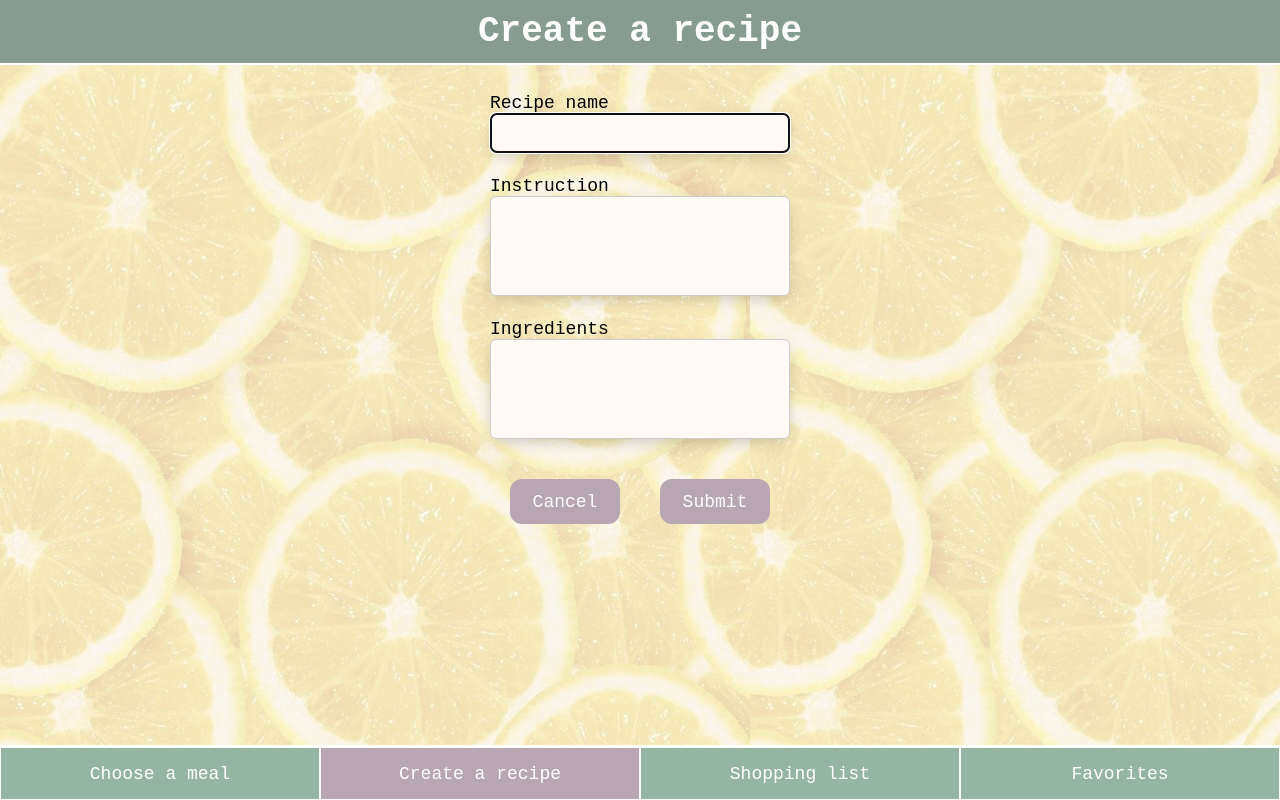
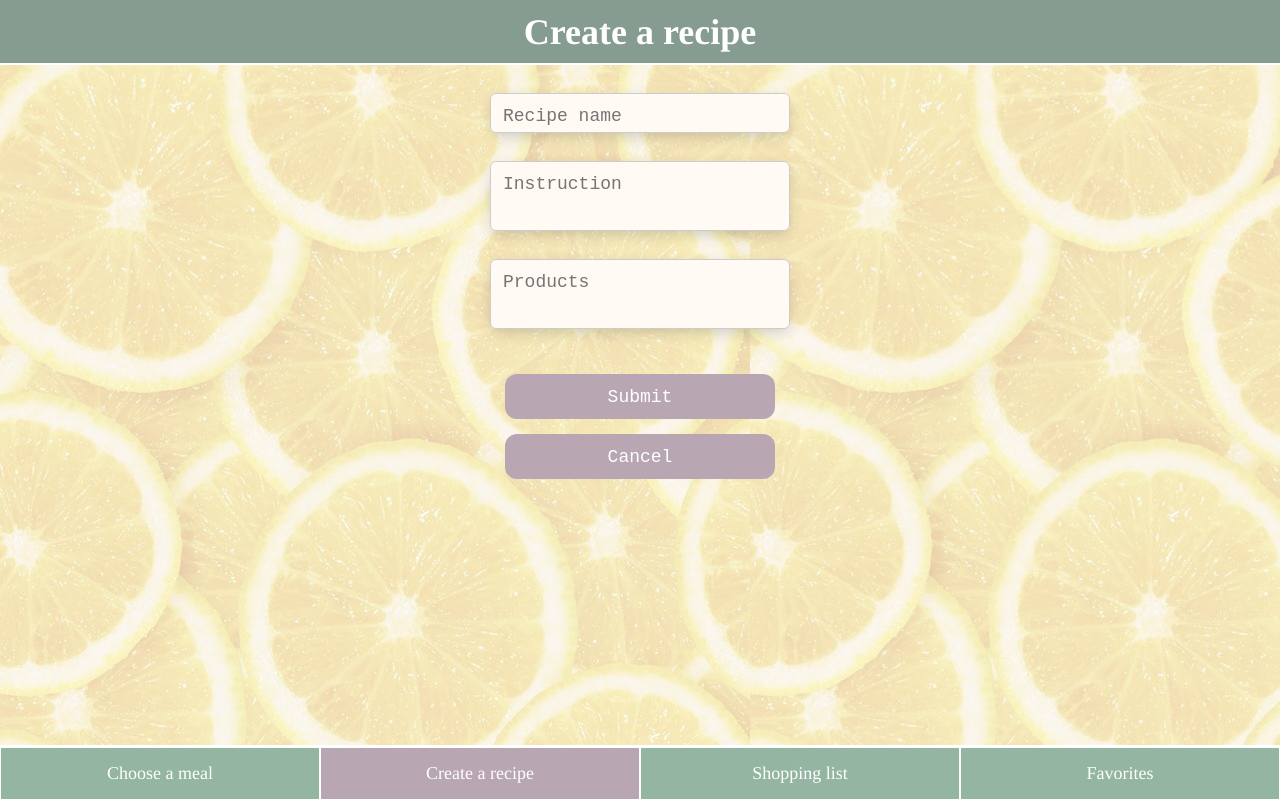
Before and after one commit to nicolefrydrych/capstone-project, a React (Create React App) app: page /createarecipe in a window 1280 px wide. Built offline with nearby package versions, Linux system fonts and the light colour scheme.

Commit message:
Save new recipes in fixed form

```diff
--- a/src/App.js
+++ b/src/App.js
@@ -4,7 +4,7 @@ import styled from 'styled-components'
 import Navigation from './common/Navigation'
 import CardList from './pages/CardList'
 import Favorites from './pages/Favorites'
-import Food from './pages/CreateRecipe'
+import CreateRecipe from './pages/CreateRecipe'
 import ShoppingList from './pages/ShoppingList'
 import recipesData from './recipes'
 import { getFromLocal, saveToLocal } from './common/services'
@@ -28,7 +28,7 @@ export default function App() {
               />
             </Route>
             <Route path="/createarecipe">
-              <Food addRecipe={addRecipe} />
+              <CreateRecipe addRecipe={addRecipe} />
             </Route>
             <Route path="/shoppinglist">
               <ShoppingList />
@@ -60,8 +60,21 @@ export default function App() {
       ...recipes.slice(index + 1),
     ])
   }
+
   function addRecipe(recipe) {
-    const newRecipe = [recipe, ...recipes]
+    const productsArray = recipe.products.split(', ')
+
+    const fullRecipe = {
+      ...recipe,
+      image: '',
+      isBookmarked: false,
+      id: Math.floor(Math.random() * 10000 + 55),
+      products: productsArray,
+    }
+
+    console.log(fullRecipe)
+
+    const newRecipe = [fullRecipe, ...recipes]
     setRecipes(newRecipe)
   }
 }
--- a/src/common/GlobalStyles.js
+++ b/src/common/GlobalStyles.js
@@ -26,6 +26,9 @@ body::after {
   position: absolute;
   z-index: -1;
 }
+
+
+*:focus {outline:none}
 `
 
 export default GlobalStyles
--- a/src/common/Navigation.js
+++ b/src/common/Navigation.js
@@ -26,6 +26,7 @@ const LinkStyled = styled(NavLink)`
   background: #93b5a1;
   color: white;
   border: 0.5px solid white;
+  font-family: 'times';
 
   &.active {
     background: #b8a6b3;
--- a/src/components/Card.js
+++ b/src/components/Card.js
@@ -21,20 +21,24 @@ export default function Card({
         onBookmarkClick={handleBookmarkClick}
         isBookmarked={isBookmarked}
       />
-      <h1>{name}</h1>
+      <h2>{name}</h2>
 
-      <ImageStyled src={image} />
+      <ImageStyled src={image || 'images/defaultImage.jpg'} />
 
       {on === false ? (
-        <InstructionStyled onClick={toggle}> show more</InstructionStyled>
+        <InstructionTextStyled onClick={toggle}>
+          show more
+        </InstructionTextStyled>
       ) : (
-        <InstructionStyled onClick={toggle}> show less</InstructionStyled>
+        <InstructionTextStyled onClick={toggle}>
+          show less
+        </InstructionTextStyled>
       )}
       {on && (
         <DivStyled>
           <p>{instruction}</p>
           <ProductListStyled>
-            Ingredients:
+            <InstructionStyled>Ingredients:</InstructionStyled>
             {products.map((product, index) => (
               <ProductListItemStyled key={index}>
                 {product}
@@ -51,8 +55,8 @@ const CardStyled = styled.section`
   position: relative;
   display: grid;
   gap: 8px;
-  background-image: linear-gradient(60deg, #fff3f2, white);
-  padding: 22px 20px 8px;
+  background-image: linear-gradient(60deg, #faf5ef, white);
+  padding: 22px 20px 16px;
   border-radius: 15px;
   box-shadow: 0 10px 10px #0002;
   width: 310px;
@@ -60,7 +64,7 @@ const CardStyled = styled.section`
 
 const ImageStyled = styled.img`
   height: 140px;
-  width: 245px;
+  width: 260px;
   border: 5px solid #f7f5e6;
 `
 const ProductListStyled = styled.ul`
@@ -74,7 +78,7 @@ const ProductListItemStyled = styled.li`
   margin-top: 3px;
 `
 
-const InstructionStyled = styled.h5`
+const InstructionTextStyled = styled.h5`
   width: 90px;
   height: 21px;
   margin-left: 5px;
@@ -84,3 +88,7 @@ const InstructionStyled = styled.h5`
 const DivStyled = styled.div`
   margin-left: 5px;
 `
+const InstructionStyled = styled.div`
+  font-weight: bold;
+  margin-top: 10px;
+`
--- a/src/components/Header.js
+++ b/src/components/Header.js
@@ -21,4 +21,5 @@ const HeaderStyled = styled.header`
   z-index: 1;
   width: 100%;
   margin-bottom: 20px;
+  font-family: 'times';
 `
--- a/src/pages/CreateRecipe.js
+++ b/src/pages/CreateRecipe.js
@@ -5,49 +5,48 @@ import styled from 'styled-components'
 
 export default function Fridge({ addRecipe }) {
   const { register, handleSubmit } = useForm({ mode: 'onChange' })
+
   return (
     <>
       <Header headerName="Create a recipe"></Header>
       <CardForm id="cardForm" onSubmit={handleSubmit(handleAdd)}>
         <LabelStyled htmlFor="name">
-          Recipe name
           <InputStyled
+            maxLength="25"
             ref={register()}
             autoFocus
             type="text"
             name="name"
             id="name"
+            placeholder="Recipe name"
           />
         </LabelStyled>
 
         <LabelStyled htmlFor="instruction">
-          Instruction
           <InputStyled
+            maxLength="120"
             ref={register()}
-            height="100"
+            height="70"
             type="text"
             name="instruction"
             id="instruction"
-            placeholder=""
+            placeholder="Instruction"
           />
         </LabelStyled>
 
-        <LabelStyled htmlFor="ingredients">
-          Ingredients
+        <LabelStyled htmlFor="products">
           <InputStyled
             ref={register()}
-            height="100"
+            height="70"
             type="text"
-            name="ingredients"
-            id="ingredients"
-            placeholder=""
+            name="products"
+            id="products"
+            placeholder="Products"
           />
         </LabelStyled>
         <StyledDiv>
+          <ButtonStyled type="submit">Submit</ButtonStyled>
           <ButtonStyled onClick={deleteInputFields}>Cancel</ButtonStyled>
-          <ButtonStyled type="submit" form="cardForm">
-            Submit
-          </ButtonStyled>
         </StyledDiv>
       </CardForm>
     </>
@@ -55,10 +54,13 @@ export default function Fridge({ addRecipe }) {
 
   function handleAdd(data) {
     addRecipe(data)
+    deleteInputFields()
   }
 
-  function deleteInputFields(event) {
-    event.preventDefault()
+  function deleteInputFields() {
+    document.querySelector('[name=name]').value = ''
+    document.querySelector('[name=instruction]').value = ''
+    document.querySelector('[name=products]').value = ''
   }
 
   // function handleSubmit(event) {
@@ -85,20 +87,20 @@ const LabelStyled = styled.label`
   margin-top: 23px;
 `
 
-const InputStyled = styled.input`
+const InputStyled = styled.textarea`
   width: 100%;
   height: ${props => props.height || 40}px;
   padding: 12px;
   border: 1px solid #ccc;
   border-radius: 6px;
   box-sizing: border-box;
-  resize: vertical;
   font-size: 18px;
   background: #fffaf4;
   box-shadow: 0px 5px 16px -3px rgba(0, 0, 0, 0.2);
+  resize: none;
 `
 const ButtonStyled = styled.button`
-  width: 110px;
+  width: 270px;
   height: 45px;
   border: none;
   border-radius: 12px;
@@ -110,8 +112,8 @@ const ButtonStyled = styled.button`
 `
 
 const StyledDiv = styled.div`
-  display: flex;
-  justify-content: space-between;
-  width: 260px;
+  display: grid;
+  gap: 15px;
+  flex-direction: column;
   margin-top: 40px;
 `
--- a/src/pages/Favorites.js
+++ b/src/pages/Favorites.js
@@ -1,12 +1,9 @@
 import React from 'react'
-import { useToggle } from 'react-hooks-lib'
 import styled from 'styled-components'
 import Header from '../components/Header'
 import Card from '../components/Card'
 
 export default function Favorites({ recipes, onBookmarkClick }) {
-  const { on, toggle } = useToggle(false)
-
   const filteredRecipes = recipes.filter(recipe => recipe.isBookmarked === true)
 
   return (
--- a/src/recipes.js
+++ b/src/recipes.js
@@ -232,7 +232,7 @@ const recipesData = [
   },
   {
     id: 25,
-    name: 'Rice-vegetables-mix',
+    name: 'Rice vegetables mix',
     products: [
       'rice',
       'carrots',
@@ -248,7 +248,7 @@ const recipesData = [
   },
   {
     id: 26,
-    name: 'Rice-vegetables-mix',
+    name: 'Rice vegetables mix',
     products: ['rice', 'carrots', 'paprika', 'mushrooms', 'tomatoes', 'spices'],
     image: 'images/riceVegetable.jpg',
     instruction:
@@ -257,7 +257,7 @@ const recipesData = [
   },
   {
     id: 27,
-    name: 'Rice-vegetables-mix',
+    name: 'Rice vegetables mix',
     products: ['rice', 'paprika', 'mushrooms', 'tomatoes', 'spices'],
     image: 'images/riceVegetable.jpg',
     instruction:
@@ -266,7 +266,7 @@ const recipesData = [
   },
   {
     id: 28,
-    name: 'Rice-vegetables-mix',
+    name: 'Rice vegetables mix',
     products: ['rice', 'mushrooms', 'tomatoes', 'broccoli', 'spices'],
     image: 'images/riceVegetable.jpg',
     instruction:
@@ -275,7 +275,7 @@ const recipesData = [
   },
   {
     id: 29,
-    name: 'Rice-vegetables-mix',
+    name: 'Rice vegetables mix',
     products: ['rice', 'carrots', 'lentils', 'coconutmilk', 'spices'],
     image: 'images/riceVegetable.jpg',
     instruction:
```
